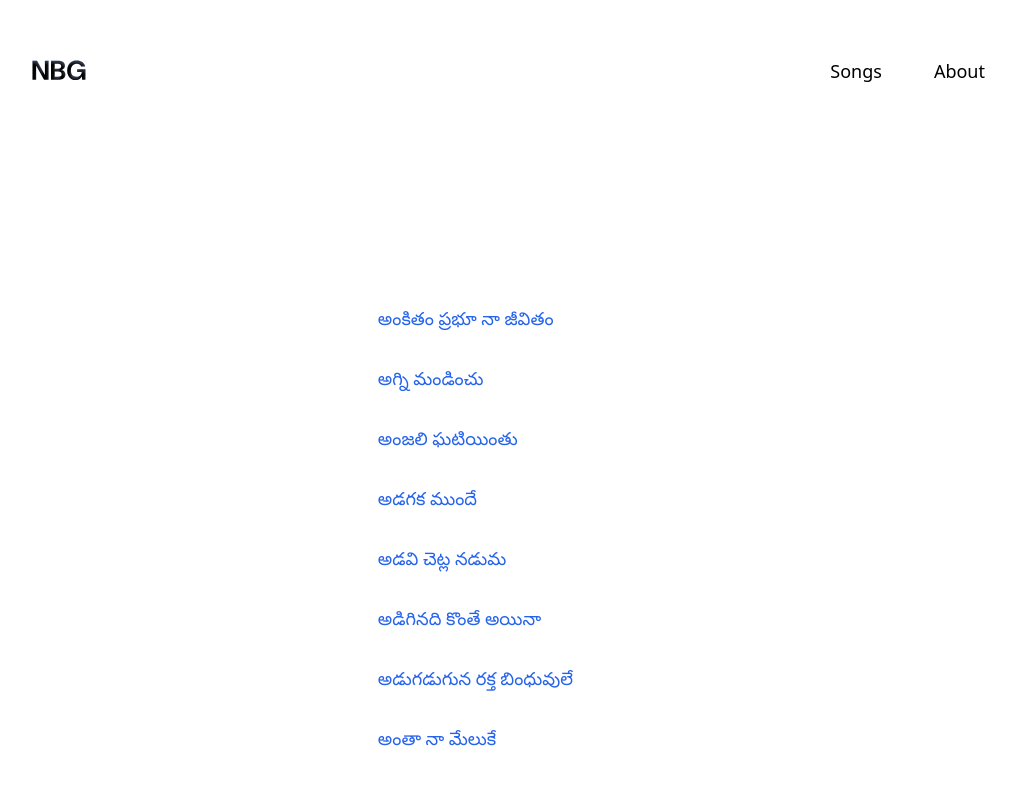
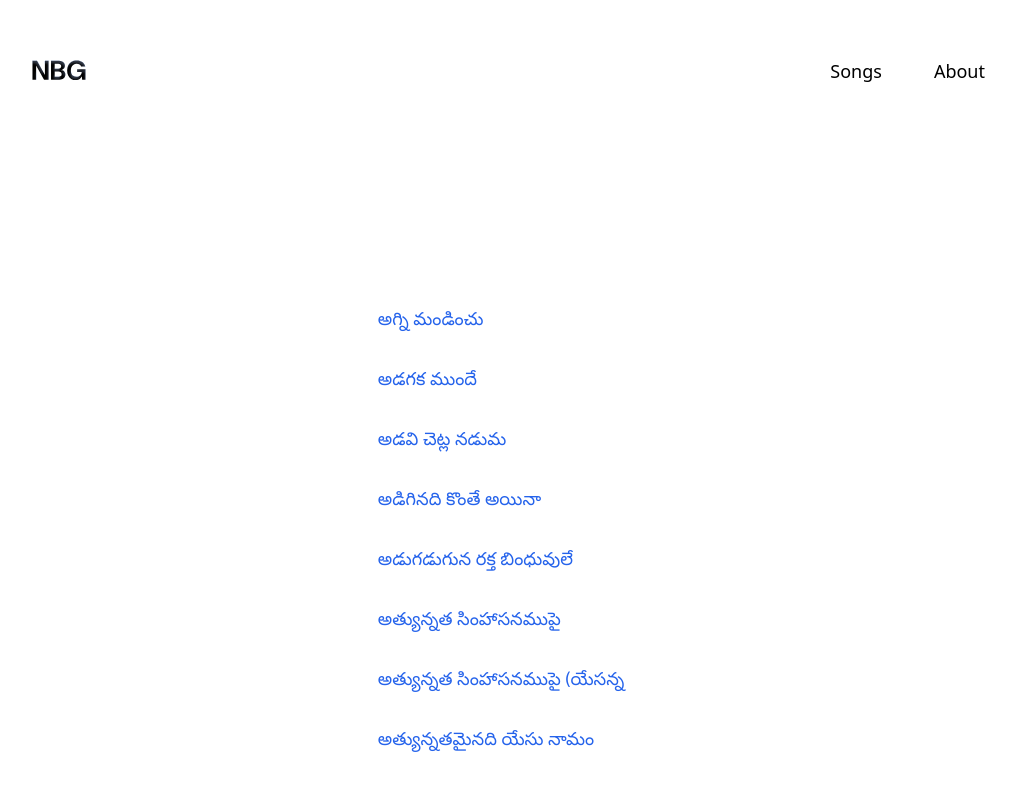
Before and after one commit to nani-samireddy/nbg, a Next.js app: page /nbg/ in a window 1280 px wide. Shown: the top 787 px of the page, without its empty margins (119-1135 px from the left). Built offline with nearby package versions, Linux system fonts and the light colour scheme.

Commit message:
Revert "Add sorting"
This reverts commit 067129b091cd24a337d4d1c0fff731bb2063db1c.

```diff
--- a/app/page.tsx
+++ b/app/page.tsx
@@ -14,16 +14,9 @@ type SongsData = {
 
 const songsData: SongsData = teluguSongs;
 
-const getSortedSongs = () => {
-  return Object.entries(songsData).sort((a, b) => {
-    return a[1].telugu_title.localeCompare(b[1].telugu_title);
-  });
-};
-
 export default function Page() {
 
-const indexes = getSortedSongs().map(([index]) => index);
-
+const indexes = Object.keys(songsData);
   return (
     <div className="grid grid-rows-[20px_1fr_20px] items-center justify-items-center min-h-screen p-8 pb-20 gap-16 sm:p-20 font-[family-name:var(--font-geist-sans)]">
       <main className="flex flex-col gap-8 row-start-2 items-start sm:items-start">
--- a/app/songs/[songSlug]/page.tsx
+++ b/app/songs/[songSlug]/page.tsx
@@ -51,13 +51,7 @@ export default function Page({ params }: { params: { songSlug: string } }) {
 }
 
 export async function generateStaticParams() {
-
-  // Sort the songs by telugu title.
-  const sortedSongs = Object.entries(songsData).sort((a, b) => {
-    return a[1].telugu_title.localeCompare(b[1].telugu_title);
-  });
-
-  const paths = Object.keys(sortedSongs).map((songSlug) => ({
+  const paths = Object.keys(songsData).map((songSlug) => ({
     songSlug,
   }));
 
```
